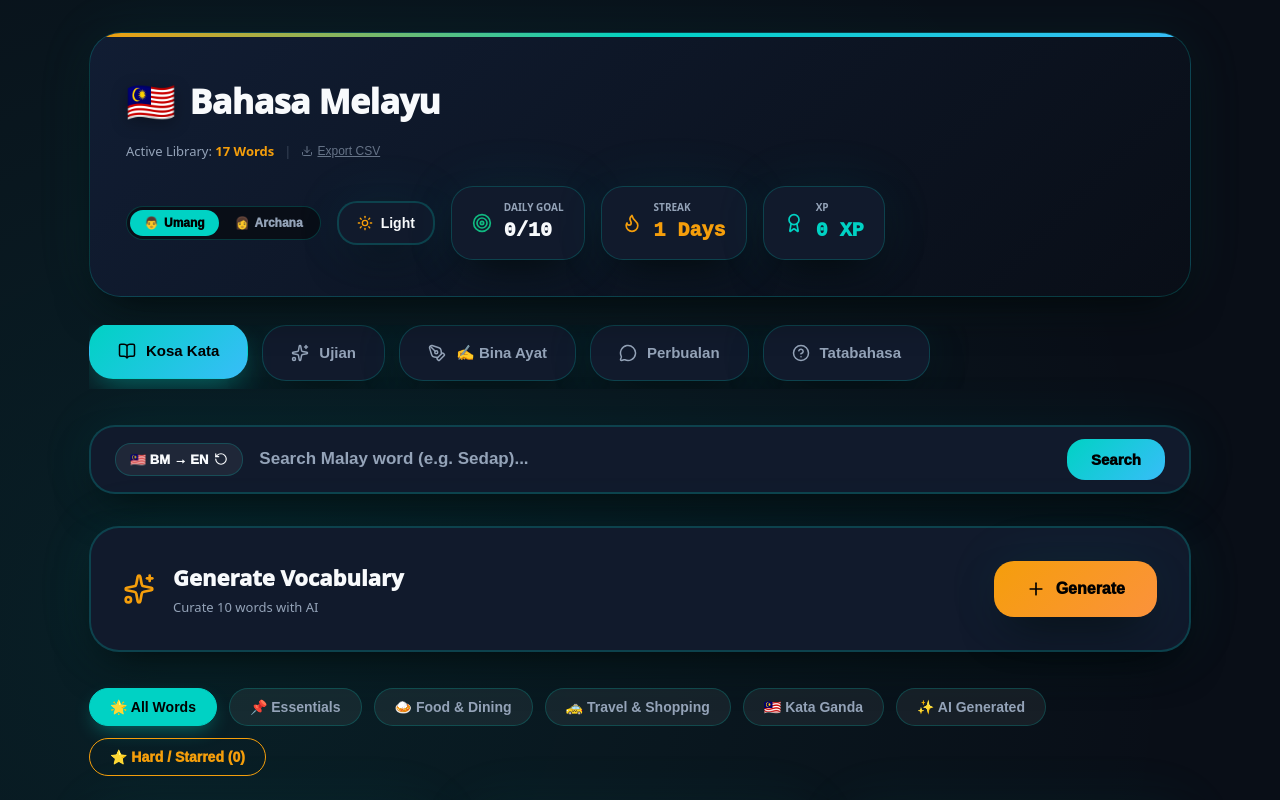
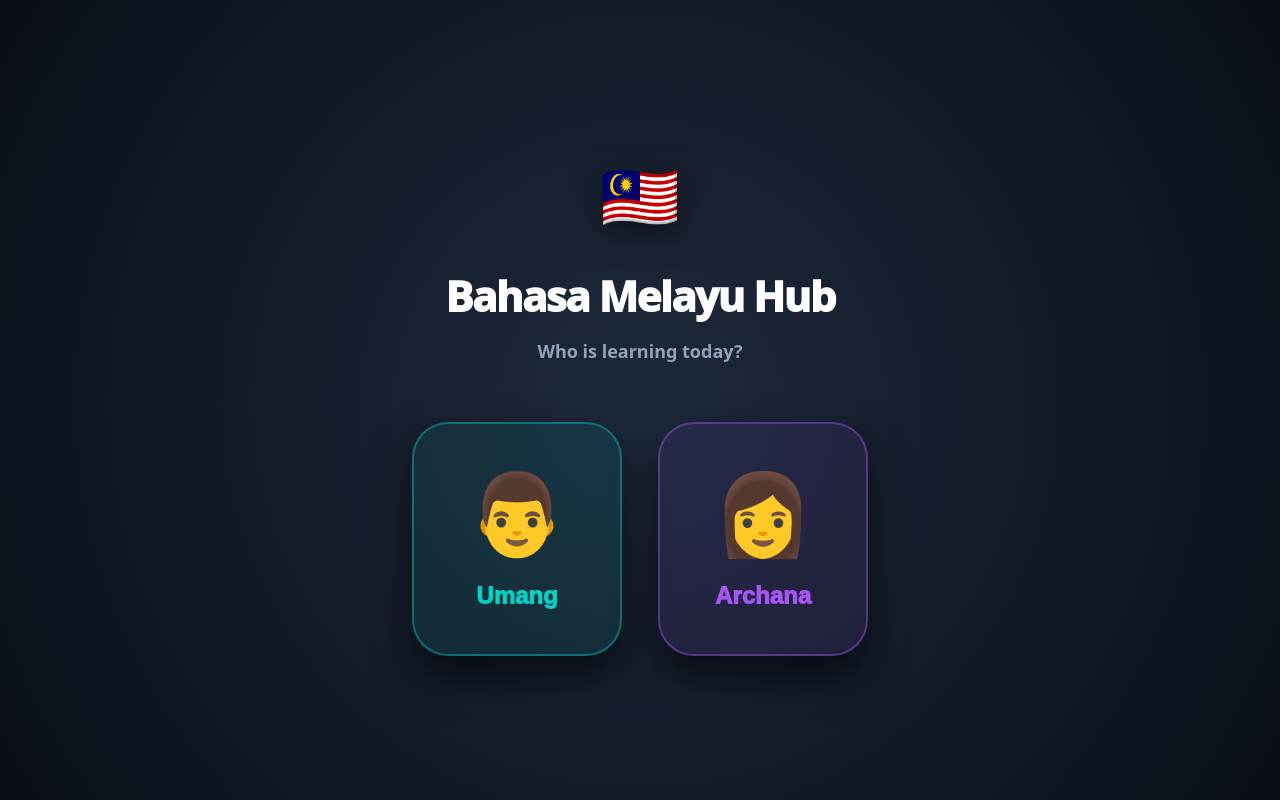
Before and after one commit to umangv-tech/learn-malay, a React (Vite) app: page / in a window 1280 px wide. Both pictures are taken after a click on the button "👨 Umang". Shown: the top 800 px of the page. Built offline with nearby package versions, Linux system fonts and the light colour scheme.

Commit message:
Implemented Option 2: Classic Netflix Gatekeeper Screen at startup (Who is learning today? 👨 Umang vs 👩 Archana) with Lock Workspace button in header stats bar

```diff
--- a/src/App.jsx
+++ b/src/App.jsx
@@ -506,6 +506,38 @@ Ensure category is concise (e.g. 'AI: Kata Ganda' or 'AI: Everyday'), pronunciat
     ? vocabList
     : vocabList.filter(v => getMasterBucket(v.category, v.isAI) === selectedCategory);
 
+  if (!activeProfile) {
+    return (
+      <div style={{minHeight: '100vh', display: 'flex', flexDirection: 'column', alignItems: 'center', justifyContent: 'center', background: 'radial-gradient(circle at center, #1e293b 0%, #090e17 100%)', color: '#fff', padding: '24px', fontFamily: 'system-ui, -apple-system, sans-serif'}}>
+        <div style={{textAlign: 'center', marginBottom: '56px'}}>
+          <span style={{fontSize: '64px', display: 'block', marginBottom: '16px', filter: 'drop-shadow(0 8px 16px rgba(0,0,0,0.5))'}}>🇲🇾</span>
+          <h1 style={{fontSize: '42px', fontWeight: '950', letterSpacing: '-1.5px', margin: 0}}>Bahasa Melayu Hub</h1>
+          <p style={{fontSize: '18px', color: '#94a3b8', marginTop: '8px', fontWeight: 'bold'}}>Who is learning today?</p>
+        </div>
+
+        <div style={{display: 'flex', gap: '36px', flexWrap: 'wrap', justifyContent: 'center'}}>
+          <button
+            type="button"
+            onClick={() => { setActiveProfile('UMANG'); localStorage.setItem('malay_active_prof', 'UMANG'); confetti({particleCount: 50, spread: 70}); }}
+            style={{background: 'rgba(0, 210, 196, 0.08)', border: '2px solid rgba(0, 210, 196, 0.4)', borderRadius: '36px', padding: '44px 36px', width: '210px', display: 'flex', flexDirection: 'column', alignItems: 'center', cursor: 'pointer', transition: 'all 0.25s ease', boxShadow: '0 20px 40px rgba(0,0,0,0.6)'}}
+          >
+            <span style={{fontSize: '80px', marginBottom: '20px'}}>👨</span>
+            <span style={{fontSize: '24px', fontWeight: '950', color: '#00d2c4'}}>Umang</span>
+          </button>
+
+          <button
+            type="button"
+            onClick={() => { setActiveProfile('ARCHANA'); localStorage.setItem('malay_active_prof', 'ARCHANA'); confetti({particleCount: 50, spread: 70}); }}
+            style={{background: 'rgba(168, 85, 247, 0.08)', border: '2px solid rgba(168, 85, 247, 0.4)', borderRadius: '36px', padding: '44px 36px', width: '210px', display: 'flex', flexDirection: 'column', alignItems: 'center', cursor: 'pointer', transition: 'all 0.25s ease', boxShadow: '0 20px 40px rgba(0,0,0,0.6)'}}
+          >
+            <span style={{fontSize: '80px', marginBottom: '20px'}}>👩</span>
+            <span style={{fontSize: '24px', fontWeight: '950', color: '#a855f7'}}>Archana</span>
+          </button>
+        </div>
+      </div>
+    );
+  }
+
   return (
     <div className="app-shell">
       {/* Header Banner - Royal Emerald & Malacca Gold */}
@@ -530,40 +562,16 @@ Ensure category is concise (e.g. 'AI: Kata Ganda' or 'AI: Everyday'), pronunciat
         </div>
 
         <div className="stats-bar" style={{alignItems: 'center'}}>
-          {/* Apple iOS Segmented Profile Switcher Pill */}
-          <div style={{display: 'flex', background: 'var(--input-bg)', border: '1px solid var(--glass-border)', borderRadius: '999px', padding: '3px', gap: '2px', alignItems: 'center'}}>
-            <button
-              type="button"
-              onClick={() => {
-                if (activeProfile !== 'UMANG') {
-                  setActiveProfile('UMANG');
-                  localStorage.setItem('malay_active_prof', 'UMANG');
-                  confetti({ particleCount: 30, spread: 50, origin: { y: 0.2 } });
-                }
-              }}
-              style={{background: activeProfile === 'UMANG' ? '#00d2c4' : 'transparent', color: activeProfile === 'UMANG' ? '#000' : 'var(--text-muted)', border: 'none', padding: '6px 14px', borderRadius: '999px', fontSize: '12px', fontWeight: '950', cursor: 'pointer', transition: 'all 0.2s ease', display: 'flex', alignItems: 'center', gap: '5px'}}
-              title="Switch to Umang's workspace"
-            >
-              <span>👨</span>
-              <span>Umang</span>
-            </button>
-
-            <button
-              type="button"
-              onClick={() => {
-                if (activeProfile !== 'ARCHANA') {
-                  setActiveProfile('ARCHANA');
-                  localStorage.setItem('malay_active_prof', 'ARCHANA');
-                  confetti({ particleCount: 30, spread: 50, origin: { y: 0.2 } });
-                }
-              }}
-              style={{background: activeProfile === 'ARCHANA' ? '#a855f7' : 'transparent', color: activeProfile === 'ARCHANA' ? '#fff' : 'var(--text-muted)', border: 'none', padding: '6px 14px', borderRadius: '999px', fontSize: '12px', fontWeight: '950', cursor: 'pointer', transition: 'all 0.2s ease', display: 'flex', alignItems: 'center', gap: '5px'}}
-              title="Switch to Archana's workspace"
-            >
-              <span>👩</span>
-              <span>Archana</span>
-            </button>
-          </div>
+          <button
+            type="button"
+            onClick={() => { setActiveProfile(null); localStorage.removeItem('malay_active_prof'); }}
+            className="theme-toggle-btn"
+            style={{color: activeProfile === 'UMANG' ? '#00d2c4' : '#a855f7', borderColor: activeProfile === 'UMANG' ? '#00d2c4' : '#a855f7', fontWeight: '950'}}
+            title="Lock workspace and return to profile selection"
+          >
+            <span>{activeProfile === 'UMANG' ? '👨 Umang' : '👩 Archana'}</span>
+            <Lock size={14} />
+          </button>
 
           <button
             onClick={() => setTheme(t => t === 'dark' ? 'light' : 'dark')}
```
